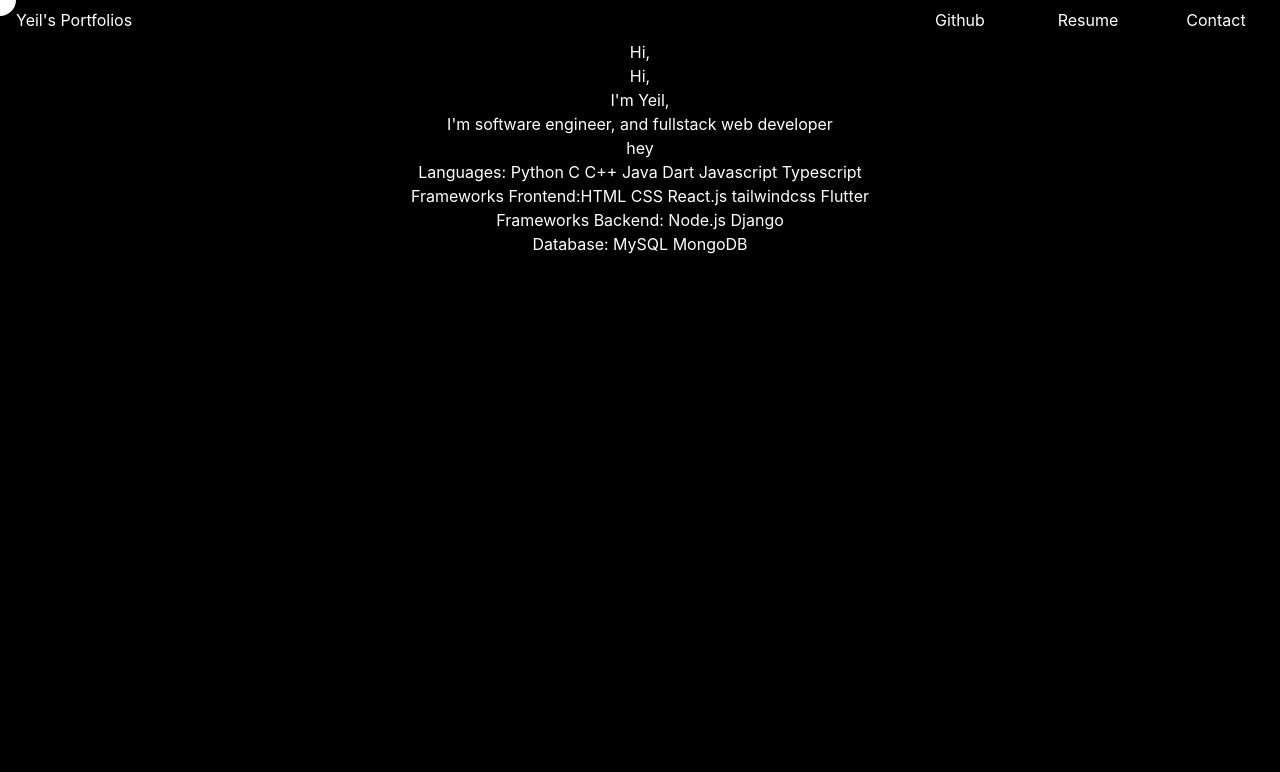
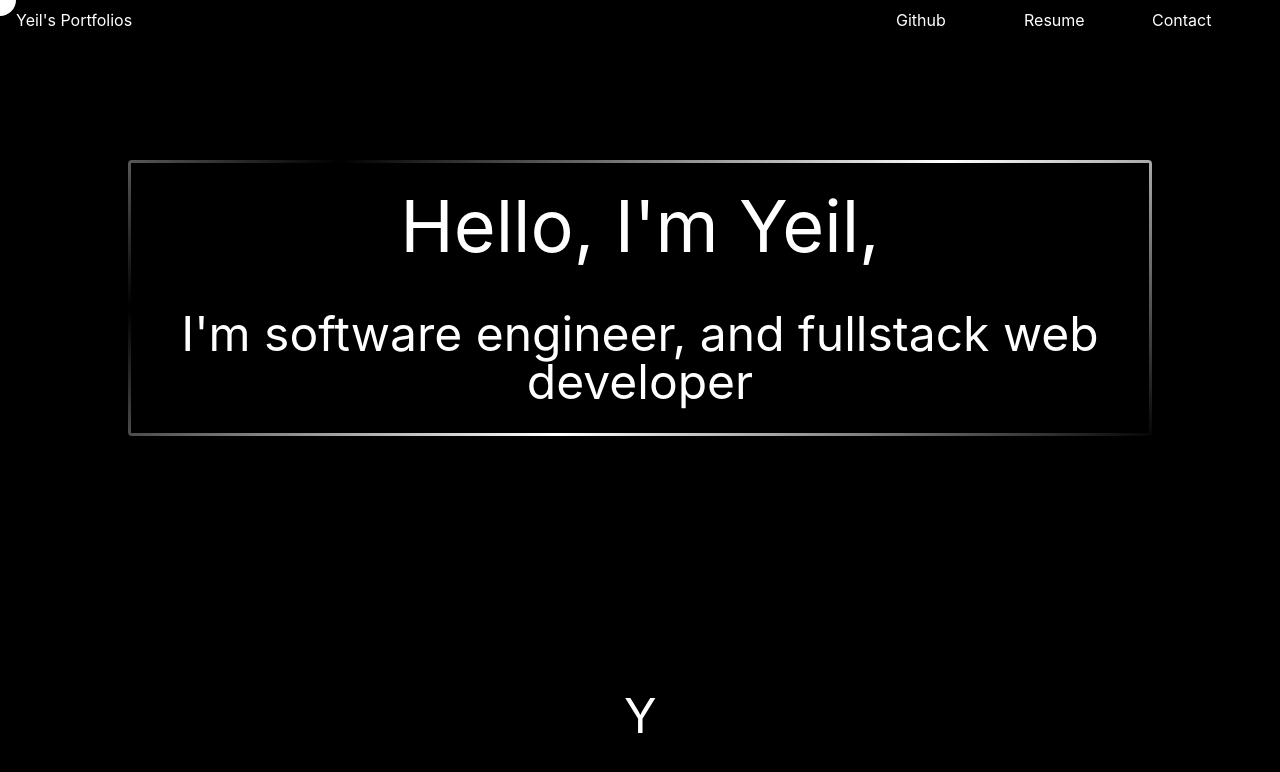
Before and after one commit to YaleDevUni/portfolio, a React (Create React App) app in the folder portfolio/: page / in a window 1280 px wide. Shown: the top 772 px of the page. Built offline with nearby package versions, Linux system fonts and the light colour scheme.

Commit message:
add border animation effect

```diff
--- a/portfolio/src/App.css
+++ b/portfolio/src/App.css
@@ -1,7 +1,8 @@
 
 .App {
- text-align: center;
   background-color: black;
+    margin: 0;
+    padding: 0;
 }
 
 .title {
@@ -18,3 +19,84 @@
   left: 0;
   pointer-events: none;
 }
+
+.animated-box {
+  /* font-family: 'Lato'; */
+  color: #ffffff;
+  padding: 30px;
+  margin: 10%;
+  text-align: center;
+  border-radius: 4px;
+}
+
+.animated-box h1 {
+  font-weight: 200;
+  font-size: 40px;
+  text-transform: uppercase;
+}
+
+.animated-box p {
+  font-weight: 200;
+}
+
+/* The animation starts here */
+.animated-box {
+  position: relative;
+}
+
+.animated-box:after {
+  content: '';
+  position: absolute;
+  top: 0;
+  left: 0;
+  right: 0;
+  bottom: 0;
+  border-radius: 4px;
+  background: linear-gradient(145deg, black,white,black,
+    white,black,
+      white,black,
+        white);
+  background-size: 300% 300%;
+  clip-path: polygon(0% 100%, 3px 100%, 3px 3px, calc(100% - 3px) 3px, calc(100% - 3px) calc(100% - 3px), 3px calc(100% - 3px), 3px 100%, 100% 100%, 100% 0%, 0% 0%);
+}
+
+.animated-box.in:after {
+  animation: frame-enter 1s forwards ease-in-out reverse, gradient-animation 4s ease-in-out infinite;
+}
+
+/* motion */
+@keyframes gradient-animation {
+  0% {
+    background-position: 15% 0%;
+  }
+
+  50% {
+    background-position: 85% 100%;
+  }
+
+  100% {
+    background-position: 15% 0%;
+  }
+}
+
+@keyframes frame-enter {
+  0% {
+    clip-path: polygon(0% 100%, 3px 100%, 3px 3px, calc(100% - 3px) 3px, calc(100% - 3px) calc(100% - 3px), 3px calc(100% - 3px), 3px 100%, 100% 100%, 100% 0%, 0% 0%);
+  }
+
+  25% {
+    clip-path: polygon(0% 100%, 3px 100%, 3px 3px, calc(100% - 3px) 3px, calc(100% - 3px) calc(100% - 3px), calc(100% - 3px) calc(100% - 3px), calc(100% - 3px) 100%, 100% 100%, 100% 0%, 0% 0%);
+  }
+
+  50% {
+    clip-path: polygon(0% 100%, 3px 100%, 3px 3px, calc(100% - 3px) 3px, calc(100% - 3px) 3px, calc(100% - 3px) 3px, calc(100% - 3px) 3px, calc(100% - 3px) 3px, 100% 0%, 0% 0%);
+  }
+
+  75% {
+    -webkit-clip-path: polygon(0% 100%, 3px 100%, 3px 3px, 3px 3px, 3px 3px, 3px 3px, 3px 3px, 3px 3px, 3px 0%, 0% 0%);
+  }
+
+  100% {
+    -webkit-clip-path: polygon(0% 100%, 3px 100%, 3px 100%, 3px 100%, 3px 100%, 3px 100%, 3px 100%, 3px 100%, 3px 100%, 0% 100%);
+  }
+}
--- a/portfolio/src/App.js
+++ b/portfolio/src/App.js
@@ -1,6 +1,8 @@
 import "./App.css";
 import { useState, useEffect } from "react";
 import { motion } from "framer-motion";
+import AnimatedBall from "./bouncing";
+
 function App() {
   const [mousePosition, setMousePosition] = useState({
     x: 0,
@@ -38,10 +40,9 @@ function App() {
       mixBlendMode: "difference",
     },
     button: {
-      height: 150,
-      width: 150,
-      x: mousePosition.x - 75,
-      y: mousePosition.y - 75,
+      x: mousePosition.x - 16,
+      y: mousePosition.y - 16,
+      mixBlendMode: "difference",
       backgroundColor: "red",
     },
   };
@@ -51,17 +52,17 @@ function App() {
   const buttonEnter = () => setCursorVariant("button");
   const buttonLeave = () => setCursorVariant("default");
 
-  function textBlenderDiv(text) {
-    return (
-      <div onMouseEnter={textEnter} onMouseLeave={textLeave}>
-        {text}
-      </div>
-    );
-  }
+  // function textBlenderDiv(text) {
+  //   return (
+  //     <div onMouseEnter={textEnter} onMouseLeave={textLeave}>
+  //       {text}
+  //     </div>
+  //   );
+  // }
 
   return (
-    <div className="App">
-      <nav className="grid grid-cols-10 grid-rows-1 my-2 ">
+    <div className="App cursor-none">
+      <nav className="grid grid-cols-10 grid-rows-1 my-2 mb-10 ">
         <div className=" col-span-7">
           <div className=" text-left mx-4">Yeil's Portfolios</div>
         </div>
@@ -69,27 +70,47 @@ function App() {
         <div>Resume</div>
         <div>Contact</div>
       </nav>
+
       <div
+        className="animated-box in"
         // onMouseEnter={textEnter}
         // onMouseLeave={textLeave}
-        className=" cursor-none"
       >
-        {textBlenderDiv("Hi,")}
-        <div>Hi,</div>
-        <div>I'm Yeil,</div>
-        <div>I'm software engineer, and fullstack web developer</div>
-        <button onMouseEnter={buttonEnter} onMouseLeave={buttonLeave}>
+        {/* <div className=" rainbow-block">df</div> */}
+        {/* <div className=" p-6 my-[30vh] mx-[5vh]"> */}
+        <div className="">
+          <div
+            className=" text-7xl"
+            onMouseEnter={textEnter}
+            onMouseLeave={textLeave}
+          >
+            Hello, I'm Yeil,
+          </div>
+          <div
+            className=" text-5xl"
+            onMouseEnter={textEnter}
+            onMouseLeave={textLeave}
+          >
+            <br />
+            I'm software engineer, and fullstack web developer
+          </div>
+        </div>
+        {/* <button onMouseEnter={buttonEnter} onMouseLeave={buttonLeave}>
           hey
         </button>
         <div>Languages: Python C C++ Java Dart Javascript Typescript </div>
         <div>Frameworks Frontend:HTML CSS React.js tailwindcss Flutter</div>
         <div>Frameworks Backend: Node.js Django</div>
-        <div>Database: MySQL MongoDB</div>
+        <div>Database: MySQL MongoDB</div> */}
+
         <motion.div
           className="cursor"
           variants={variants}
           animate={cursorVariant}
         />
+      </div>
+      <div className="h-96">
+        <AnimatedBall />
       </div>
     </div>
   );
--- /dev/null
+++ b/portfolio/src/bouncing.jsx
@@ -0,0 +1,40 @@
+import * as React from "react";
+import { motion } from "framer-motion";
+
+//This code was insipired by the bounce example at:
+//github.com/Darth-Knoppix/loading-animation/blob/master/src/BouncingBall.jsx
+export default function AnimatedBall () {
+  const transitionValues = {
+    duration: 1,
+    ease: "easeIn",
+    repeat: Infinity,
+    repeatType: "reverse",
+    // repeatDelay: 0.5,
+  };
+
+  const ballStyle = {
+    display: "block",
+    width: "5rem",
+    height: "5rem",
+    backgroundColor: "black",
+    borderRadius: "5rem",
+    marginRight: "auto",
+    marginLeft: "auto"
+  };
+
+  return (
+    <motion.span
+      style={ballStyle}
+      transition={{
+        y: transitionValues,
+        height: transitionValues,
+        width: transitionValues,
+      }}
+      animate={{
+        y: ["2rem", "8rem", "10rem"],
+        height: ["5rem", "2rem", "5rem"],
+        width: ["1rem", "2rem", "5rem"],
+      }}
+     className=" text-5xl"> Y </motion.span>
+  );
+};
```
